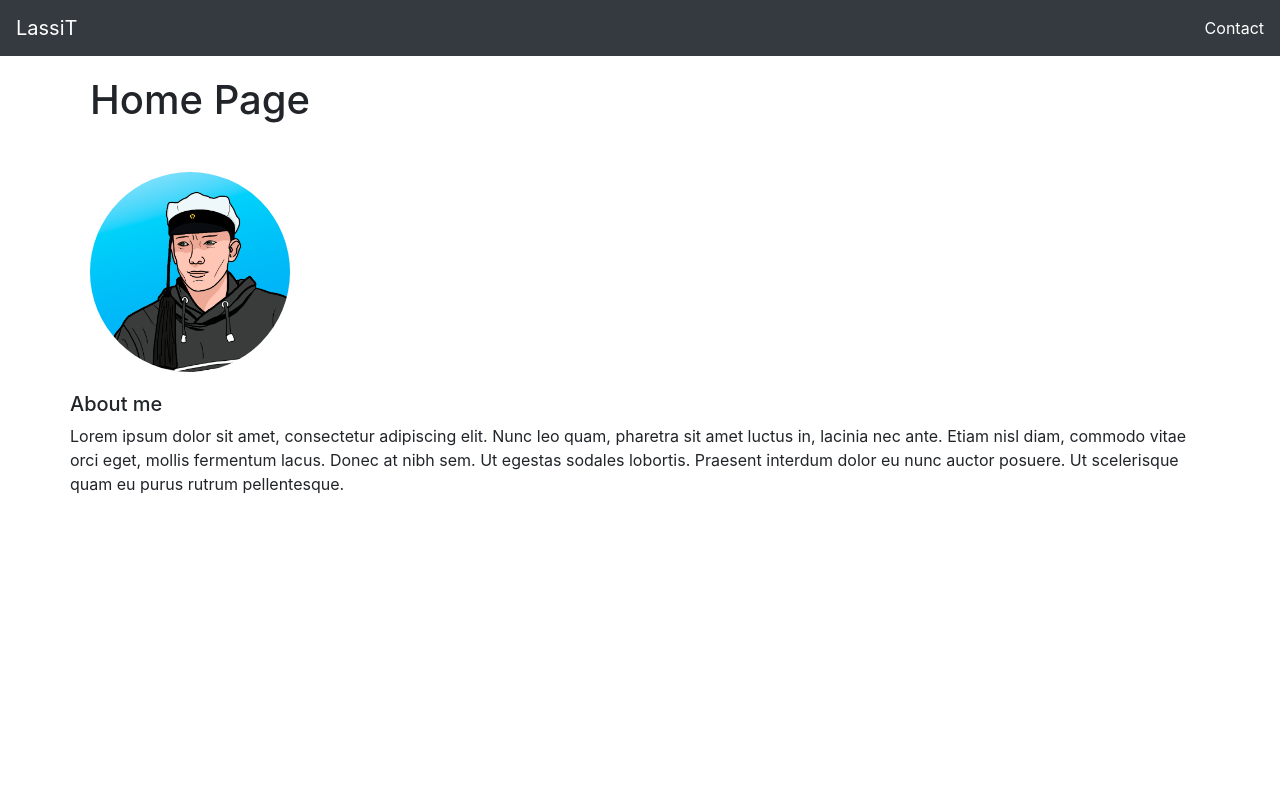
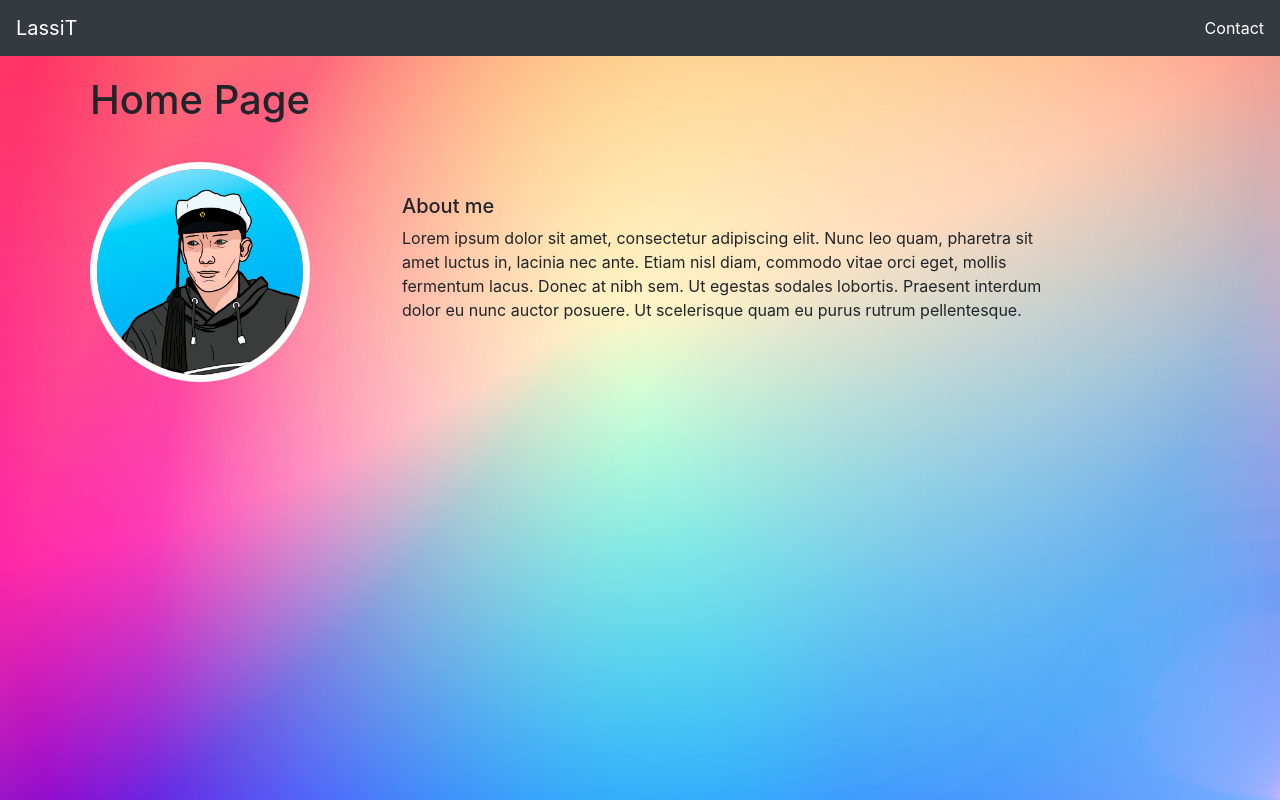
Before and after one commit to Lassi-T/CV-Website, a React (Create React App) app: page / in a window 1280 px wide. Built offline with nearby package versions, Linux system fonts and the light colour scheme.

Commit message:
Added basic styling

```diff
--- a/src/App.css
+++ b/src/App.css
@@ -1,5 +1,13 @@
+html,
+body {
+  background-image: url(./images/background.jpg);
+  height: 100%;
+  background-position: center;
+  background-repeat: no-repeat;
+  background-size: cover;
+}
+
 .App {
-  background-color: white;
 }
 
 .Text {
--- a/src/components/Home.js
+++ b/src/components/Home.js
@@ -5,26 +5,26 @@ import ProfilePic from '../images/TutorKuva5.png'
 const Home = () => {
   return (
     <Container>
-      <Row style={{ padding: '20px' }}>
+      <Row style={{ padding: '20px', paddingBottom: '30px' }}>
         <h1>Home Page</h1>
       </Row>
       <Row>
-        <Col style={{ padding: '20px' }}>
-          <Image src={ProfilePic} width={200} height={200} alt='ProfilePic' roundedCircle />
+        <Col sm={3} style={{ padding: '20px', paddingTop: '0px' }}>
+          <Image src={ProfilePic} style={{border: '7px white solid'}} width={220} height={220} alt='ProfilePic' roundedCircle />
         </Col>
-      </Row>
-      <Row>
-        <Media>
+        <Col sm={8}>
+          <Media style={{ padding: '2em' }}>
             <Media.Body>
               <h5>About me</h5>
               <p>
-              Lorem ipsum dolor sit amet, consectetur adipiscing elit. Nunc leo quam, pharetra sit amet luctus
-              in, lacinia nec ante. Etiam nisl diam, commodo vitae orci eget, mollis fermentum lacus. Donec at
-              nibh sem. Ut egestas sodales lobortis. Praesent interdum dolor eu nunc auctor posuere. Ut
-              scelerisque quam eu purus rutrum pellentesque.
+                Lorem ipsum dolor sit amet, consectetur adipiscing elit. Nunc leo quam, pharetra sit amet
+                luctus in, lacinia nec ante. Etiam nisl diam, commodo vitae orci eget, mollis fermentum lacus.
+                Donec at nibh sem. Ut egestas sodales lobortis. Praesent interdum dolor eu nunc auctor
+                posuere. Ut scelerisque quam eu purus rutrum pellentesque.
               </p>
             </Media.Body>
           </Media>
+        </Col>
       </Row>
     </Container>
   )
```
Also changed, not shown: src/images/background.jpg (added). Lines whose indentation alone changed are shown as unchanged.
